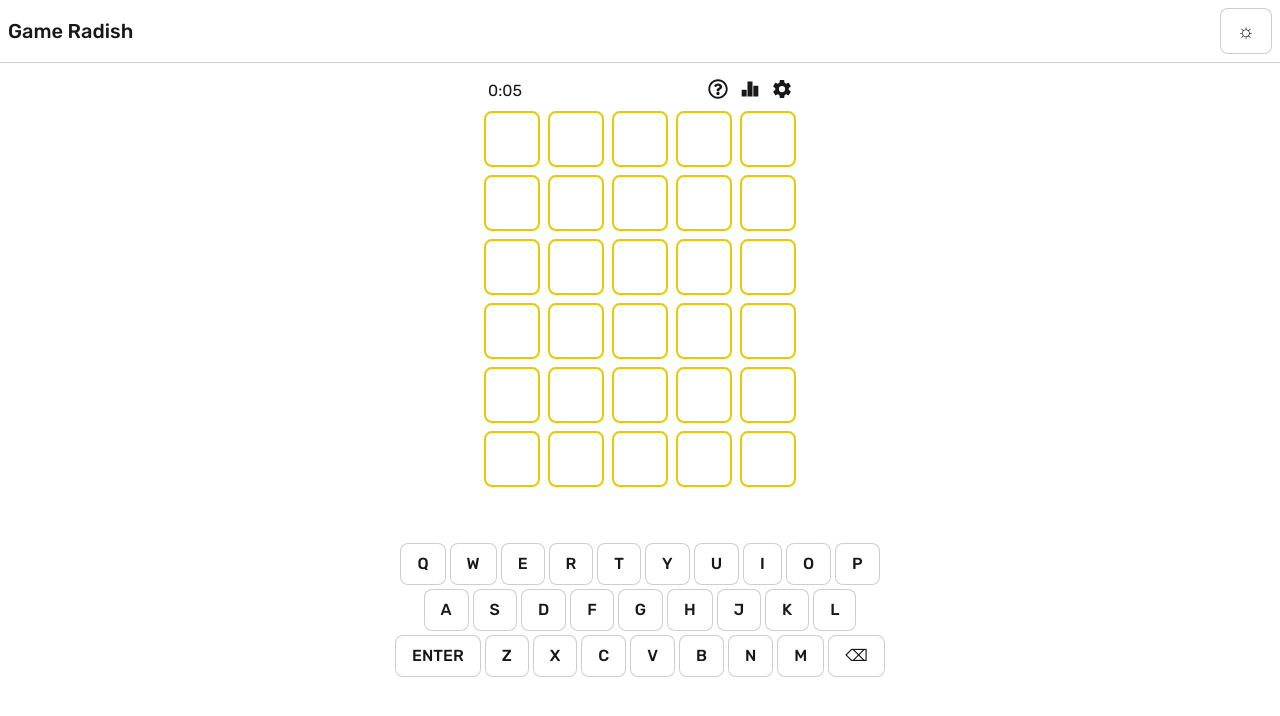
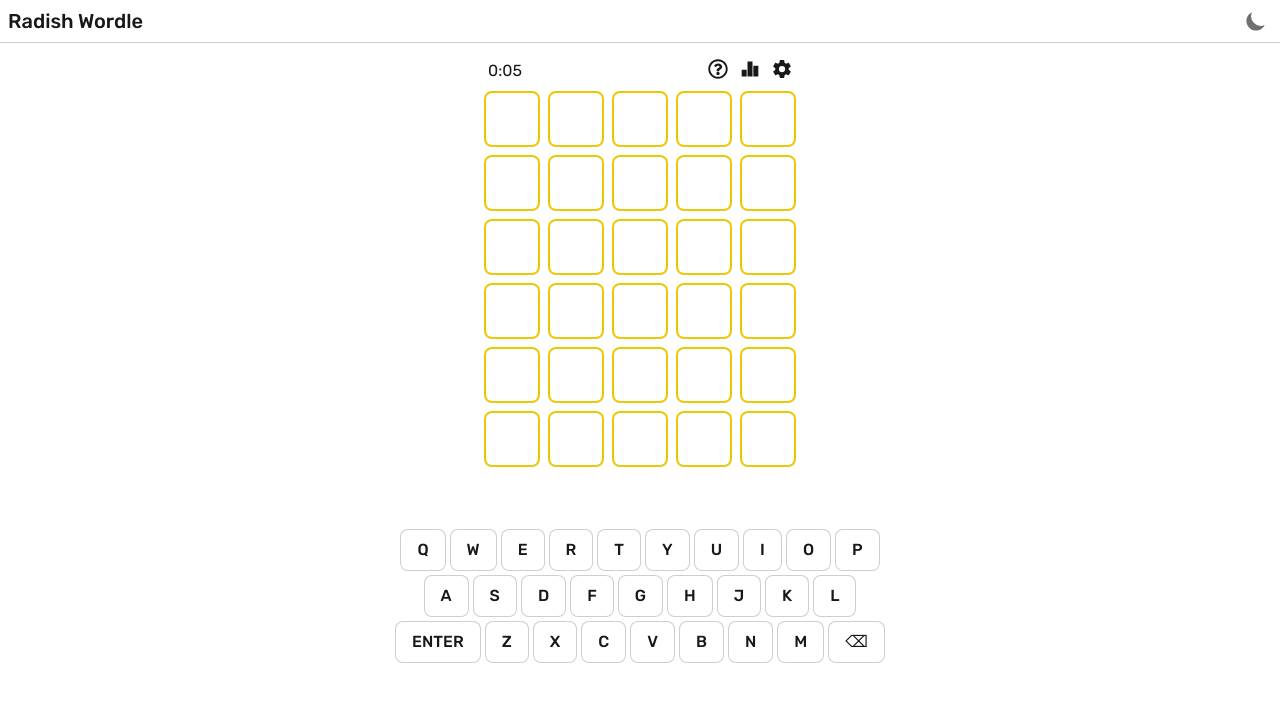
Before and after one commit to YaredFall/wordle, a React (Vite) app: page / in a window 1280 px wide. Shown: the top 716 px of the page. Built offline with nearby package versions, Linux system fonts and the light colour scheme.

Commit message:
+theme state returned from useDarkMode; +icons and animations for theme toggler; ~theming adjustments

```diff
--- a/src/App.tsx
+++ b/src/App.tsx
@@ -7,7 +7,7 @@ const App: FC = ({}) => {
     return (
         <>
             <Navbar />
-            <main className={"flex h-full flex-col items-center p-2 justify-self-stretch"} children={<WordleGame />}/>
+            <main className={"flex h-full flex-col items-center p-2 justify-self-stretch bg-[var(--bg-color)] transition-colors"} children={<WordleGame />}/>
         </>
     );
 };
--- a/src/Hooks/useDarkMode.tsx
+++ b/src/Hooks/useDarkMode.tsx
@@ -1,24 +1,33 @@
-import { useEffect, useState } from "react";
+import { useLayoutEffect, useState } from "react";
+
+
+const useDarkMode = () => {
+
 
     /**
      * Toggles dark theme.
- * @param {boolean} to - Set enabled to true/false.
+     * @param {boolean} to - Set theme to dark (true) / light (false).
      */
     const toggleTheme = (to?: boolean) => {
-    console.log(to);
+        console.log(to)
         if (to === undefined) {
             document.documentElement.classList.toggle("dark");
+            setDarkThemeEnabled(prev => !prev)
         } else if (to) {
             document.documentElement.classList.add("dark");
+            setDarkThemeEnabled(to);
         } else {
             document.documentElement.classList.remove("dark");
+            setDarkThemeEnabled(to);
         }
         localStorage.setItem("darkmode", document.documentElement.classList.contains("dark").toString());
     }
 
-const useDarkMode = () => {
+    const storedDarkModeOption = localStorage.getItem("darkmode");
+    const [darkThemeEnabled, setDarkThemeEnabled] = useState<boolean>(storedDarkModeOption === "true" ? true : false);
 
-    useEffect(() => {
+    useLayoutEffect(() => {
+        console.log("!");
         let darkThemeMq = window.matchMedia("(prefers-color-scheme: dark)");
         /** Sets theme according to system preference, if there is no stored value */
         const trySetTheme = () => {
@@ -27,10 +36,9 @@ const useDarkMode = () => {
             }
         }
 
-        const storedDarkModeOption = localStorage.getItem("darkmode");
-        if (storedDarkModeOption === "true")
+        if (storedDarkModeOption === "true") {
             toggleTheme(true);
-        else if (storedDarkModeOption === "false") {
+        } else if (storedDarkModeOption === "false") {
             toggleTheme(false);
         } else {
             trySetTheme();
@@ -52,7 +60,7 @@ const useDarkMode = () => {
         };
     }, []);
 
-    return [toggleTheme] as const;
+    return [toggleTheme, darkThemeEnabled] as const;
 }
 
 export default useDarkMode;
--- a/src/components/Navbar.tsx
+++ b/src/components/Navbar.tsx
@@ -8,14 +8,14 @@ type NavbarProps = {
 const Navbar: FC<NavbarProps> = ({ }) => {
 
     return (
-        <header className={"text-3xl sm:text-xl w-full flex flex-row items-center bg-[var(--navbar-color)] p-2 border-b border-[#00000031]"}>
-            <a className={"decoration-0 select-none cursor-pointer text-xl text-[inherit] hover:text-[inherit]"}
+        <header className={"text-2xl sm:text-xl w-full flex flex-row items-center bg-[var(--navbar-color)] border-b border-[#00000031] transition-colors overflow-hidden"}>
+            <a className={"decoration-0 select-none cursor-pointer text-[var(--text-color)] p-2 hover:text-[var(--text-color)]"}
                 href={"/"}
-                children={"Game Radish"} />
+                children={"Radish Wordle"} />
             <nav>
 
             </nav>
-            <ThemeToggle className={"ml-auto bg-[var(--bg-color)] border border-[#00000031] align-middle"} />
+            <ThemeToggle className={"group ml-auto text-[1.2em] px-3 py-2 bg-transparent hover:bg-transparent border-none align-middle"} />
         </header>
     );
 };
--- a/src/components/ThemeToggle.tsx
+++ b/src/components/ThemeToggle.tsx
@@ -1,5 +1,9 @@
-import React, { FC } from 'react';
+import React, { FC, useRef } from 'react';
+import { BsSunFill } from "react-icons/bs";
+import { HiMoon } from "react-icons/hi";
+import { SwitchTransition, CSSTransition } from 'react-transition-group';
 import useDarkMode from "../Hooks/useDarkMode";
+
 
 type ThemeToggleProps = {
 
@@ -7,10 +11,29 @@ type ThemeToggleProps = {
 
 const ThemeToggle: FC<ThemeToggleProps> = (props) => {
 
-    const [toggleTheme] = useDarkMode();
+    const [toggleTheme, darkThemeEnabled] = useDarkMode();
+    const iconNodeRef = useRef<HTMLDivElement>(null)
 
     return (
-        <button children={"☼"} onClick={() => toggleTheme()} title={"Change theme"} {...props} />
+        <button onClick={() => toggleTheme()} title={darkThemeEnabled ? "Swithc to dark theme" : "Switch to light theme"} {...props}>
+            <div className="w-[1em] aspect-square relative text-bg-secondary-light dark:text-bg-secondary group-hover:text-[var(--text-color)] transition-colors">
+                <SwitchTransition>
+                    <CSSTransition
+                        key={darkThemeEnabled ? "Goodbye, world!" : "Hello, world!"}
+                        nodeRef={iconNodeRef}
+                        timeout={300}
+                        classNames={{
+                            enter: "animate-rotate-in",
+                            exit: "animate-rotate-out"
+                        }}
+                    >
+                        <div ref={iconNodeRef} className="absolute origin-[-2em_center]">
+                            {darkThemeEnabled ? <BsSunFill /> : <HiMoon />}
+                        </div>
+                    </CSSTransition>
+                </SwitchTransition>
+            </div>
+        </button >
     );
 };
 
--- a/src/components/WordleGame/Cell.tsx
+++ b/src/components/WordleGame/Cell.tsx
@@ -21,8 +21,8 @@ const Cell: FC<CellProps> = ({ letter, clue, animationDelay = 0 , hintDirection}
                 nodeRef={cellRef}
                 timeout={250 + animationDelay}
                 classNames={{
-                    enter: "animate-vibrate",
-                    enterDone: "animate-vibrate"
+                    enter: "animate-vibrate-once",
+                    enterDone: "animate-vibrate-once"
                 }}
             >
                 <div ref={cellRef} className={"[--accent-color:theme(colors.accent-primary)] transition-colors duration-[250ms] select-none" +
--- a/src/components/WordleGame/ControlBar.tsx
+++ b/src/components/WordleGame/ControlBar.tsx
@@ -15,9 +15,12 @@ const controlBar: FC<controlBarProps> = ({ }) => {
         <div className={"flex flex-row pt-1 pb-2 items-center"}>
             <Timer className={"ml-1 self-end text-xl sm:text-base"} />
             <div className={"flex flex-row ml-auto gap-1 text-3xl sm:text-xl"}>
-                <HelpButton className={"rounded-full p-1 bg-transparent"} />
-                <StatsButton className={"rounded-full p-1 bg-transparent"} />
-                <SettingsButton className={"rounded-full p-1 bg-transparent"} />
+                <HelpButton className={"rounded-full p-1 bg-transparent hover:bg-transparent transition-colors " +
+                    "text-text-primary-light hover:text-bg-secondary-light dark:text-text-primary dark:hover:text-bg-secondary"} title={"Help"} />
+                <StatsButton className={"rounded-full p-1 bg-transparent hover:bg-transparent transition-colors dark:hover:text-bg-secondary " +
+                    "text-text-primary-light hover:text-bg-secondary-light dark:text-text-primary dark:hover:text-bg-secondary"} title={"Statistic"}/>
+                <SettingsButton className={"rounded-full p-1 bg-transparent hover:bg-transparent transition-colors dark:hover:text-bg-secondary " +
+                    "text-text-primary-light hover:text-bg-secondary-light dark:text-text-primary dark:hover:text-bg-secondary"} title={"Settings"}/>
             </div>
         </div>
     );
--- a/src/components/WordleGame/GameResults.tsx
+++ b/src/components/WordleGame/GameResults.tsx
@@ -34,7 +34,7 @@ const GameResults: FC<GameResultsProps> = ({ gameState, wordToGuess, onRetryClic
                 (won ? "bg-accent-primary" : "bg-accent-secondary")}
                 children={won ? "Great guess!" : lost ? `Nope! It was "${wordToGuess.toUpperCase()}"` : "Game is paused"}
             />
-            <button className={"opacity-0 animate-fade-in-delayed"} onClick={onRetryClick} children={"Try again"} />
+            <button className={"bg-transparent hover:bg-transparent hover:text-bg-secondary-light dark:hover:text-bg-secondary opacity-0 animate-fade-in-delayed"} onClick={onRetryClick} children={"Try again"} />
         </div>
     );
 };
--- a/src/index.css
+++ b/src/index.css
@@ -73,11 +73,6 @@
     min-height: 100vh;
   }
 
-  h1 {
-    font-size: 3.5em;
-    line-height: 1.2;
-  }
-
   button {
     border-radius: 0.5rem;
     padding: 0.5rem 1rem;
@@ -124,7 +119,6 @@
     -moz-user-select: none;
     -ms-user-select: none;
     user-select: none;
-
   }
 
   @media (prefers-color-scheme: light) {
@@ -183,13 +177,31 @@
       scale: 1;
     }
 
-    50% {
+    25% {
       scale: 1.1;
     }
 
-    100% {
+    50%, 100% {
       scale: 1;
     }
+  }
+}
+
+@keyframes rotate-in {
+  0% {
+    rotate: -45deg;
+  }
+  100% {
+    rotate: 0deg;
+  }
+}
+
+@keyframes rotate-out {
+  0% {
+    rotate: 0deg;
+  }
+  100% {
+    rotate: 45deg;
   }
 }
 
--- a/tailwind.config.cjs
+++ b/tailwind.config.cjs
@@ -14,7 +14,7 @@ module.exports = {
         'text-primary': colors.zinc[50],
 
         'bg-primary': colors.zinc[900],
-        // 'bg-secondary': colors.zinc[700],
+        'bg-secondary': '#b7b7b7',
         'bg-tertiary': '#2c2c30',
 
         'btn-primary': colors.neutral[900],
@@ -25,7 +25,7 @@ module.exports = {
         'text-primary-light': colors.zinc[900],
 
         'bg-primary-light': colors.white,
-        // 'bg-secondary-light': colors.red[300],
+        'bg-secondary-light': '#707070',
         'bg-tertiary-light': colors.white,
 
         'btn-primary-light': colors.white,
@@ -45,7 +45,9 @@ module.exports = {
         'grow-in': 'grow-in 750ms 250ms cubic-bezier(0.55, 0.06, 0.63, 1.21) forwards',
         'shrink-down': 'shrink-down 500ms 250ms cubic-bezier(0.6, -0.37, 0.92, 0.64) forwards',
         'fade-in-delayed': 'fade-in 750ms 750ms cubic-bezier(0.6, -0.37, 0.92, 0.64) forwards',
-        'vibrate': 'vibrate 250ms ease forwards'
+        'vibrate-once': 'vibrate 500ms ease forwards',
+        'rotate-in': 'rotate-in 150ms ease forwards',
+        'rotate-out': 'rotate-out 150ms ease forwards'
       }
     },
   },
```
Also changed, not shown: src/components/WordleGame/VirtualKeyboard.tsx (+4 -4 lines), src/components/WordleGame/WordleGame.tsx (line endings or trailing spaces). Lines whose indentation alone changed are shown as unchanged.
